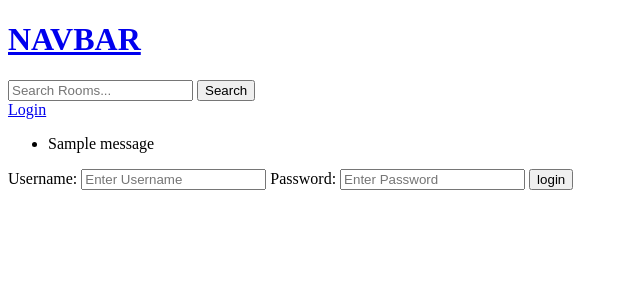
After one commit to d33pc/discord, a Django app: page /login/ in a window 1280 px wide. The commit adds this page. Shown: the top 300 px of the page, without its empty margins (0-640 px from the left). Run offline with Django 3.2, Linux system fonts and the light colour scheme; one stand-in notice (Sample message) is shown.

Commit message:
login logout added

```diff
--- a/base/templates/base/delete.html
+++ b/base/templates/base/delete.html
@@ -1,4 +1,4 @@
-{% extends 'base/main.html' %}
+{% extends 'main.html' %}
 
 {% block content %}
 
--- a/base/templates/base/home.html
+++ b/base/templates/base/home.html
@@ -1,4 +1,4 @@
-{% extends 'base/main.html' %}
+{% extends 'main.html' %}
 
 {% block content %}
 
@@ -30,8 +30,10 @@
             <div>
                 {% for room in rooms %}
                     <div>
+                        {% if request.user == room.host%}
                         <a href="{% url 'update-room' room.id %}">Edit</a>
                         <a href="{% url 'delete-room' room.id %}">Delete</a>
+                        {% endif %}
                         <span>@{{room.host.username}}</span>
                         <h3>{{room.id}} -- <a href="{% url 'room' room.id %}">{{room.name}}</a></h3>
                         <h5>{{room.topic.name}}</h5>
--- /dev/null
+++ b/base/templates/base/login_register.html
@@ -0,0 +1,18 @@
+{% extends 'main.html' %}
+
+{% block content %}
+
+<div>
+    <form method="POST" action="">
+        {% csrf_token %}
+
+        <label>Username:</label>
+        <input type="text" name="username" placeholder="Enter Username" />
+        <label>Password:</label>
+        <input type="password" name="password" placeholder="Enter Password" />
+
+        <input type="submit" value="login" />
+    </form>
+</div>
+
+{% endblock %}
--- a/base/templates/base/room.html
+++ b/base/templates/base/room.html
@@ -1,4 +1,4 @@
-{% extends 'base/main.html' %}
+{% extends 'main.html' %}
 
 {% block content %}
     <h1>{{ room.name }}</h1>
--- a/base/templates/base/room_form.html
+++ b/base/templates/base/room_form.html
@@ -1,4 +1,4 @@
-{% extends 'base/home.html' %}
+{% extends 'main.html' %}
 
 {% block content %}
 
--- a/base/urls.py
+++ b/base/urls.py
@@ -6,5 +6,7 @@ urlpatterns = [
     path('room/<str:pk>', views.room, name="room"),
     path('create-room/', views.createRoom, name="create-room"),
     path('update-room<str:pk>/', views.updateRoom, name="update-room"),
-    path('delete-room/<str:pk>', views.deleteRoom, name="delete-room")
+    path('delete-room/<str:pk>', views.deleteRoom, name="delete-room"),
+    path('login/', views.loginPage, name="login"),
+    path('logout/', views.logoutUser, name="logout")
 ]
--- a/base/views.py
+++ b/base/views.py
@@ -1,8 +1,37 @@
 from django.shortcuts import render, redirect
+from django.http import HttpResponse
+from django.contrib import messages
+from django.contrib.auth.decorators import login_required
 from django.db.models import Q
-from .models import Room, Topic, Message
+from django.contrib.auth.models import User
+from django.contrib.auth import authenticate, login, logout
+from .models import Room, Topic
 from .forms import RoomForm
 # Create your views here.
+
+def loginPage(request):
+    if request.method == 'POST':
+        username = request.POST.get('username')
+        password = request.POST.get('password')
+        try:
+            user = User.objects.get(username=username)
+        except:
+            messages.error(request, 'User does not exist')
+
+        user = authenticate(request, username=username, password=password)
+
+        if user is not None:
+            login(request, user)
+            return redirect('home')
+        else:
+            messages.error(request, 'Username or Password does not match')
+    context = {}
+    return render(request, 'base/login_register.html', context)
+
+@login_required(login_url='login')
+def logoutUser(request):
+    logout(request)
+    return redirect('home')
 
 def home(request):
     q = request.GET.get('q') if request.GET.get('q') != None else ''
@@ -21,6 +50,7 @@ def room(request, pk):
     context = {'room': room}
     return render(request, 'base/room.html', context)
 
+@login_required(login_url='login')
 def createRoom(request):
     if request.method == 'POST':
         form = RoomForm(request.POST)
@@ -32,8 +62,13 @@ def createRoom(request):
     context = {'form': form}
     return render(request, 'base/room_form.html', context)
 
+@login_required(login_url='login')
 def updateRoom(request, pk):
     room = Room.objects.get(id=pk)
+
+    if request.user != room.host:
+        return HttpResponse('You are not allowed to edit this room!!')
+
     form = RoomForm(instance=room)
     if request.method == 'POST':
         form = RoomForm(request.POST, instance=room)
@@ -44,8 +79,13 @@ def updateRoom(request, pk):
     context = {'form': form}
     return render(request, 'base/room_form.html', context)
 
+@login_required(login_url='login')
 def deleteRoom(request, pk):
     room = Room.objects.get(id=pk)
+
+    if request.user != room.host:
+        return HttpResponse('You are not allowed to delete this room!!')
+
     if request.method == 'POST':
         room.delete()
         return redirect('home')
--- a/base/templates/base/main.html
+++ b/templates/main.html
@@ -7,9 +7,10 @@
     <title>discord</title>
 </head>
 
-{% include 'base/navbar.html' %}
+<body>
 
-<body>
+    {% include 'navbar.html' %}
+    {% include 'messages.html' %}
 
     {% block content %}
     {% endblock %}
--- /dev/null
+++ b/templates/messages.html
@@ -0,0 +1,7 @@
+{% if messages %}
+<ul class="messages">
+    {% for message in messages %}
+    <li>{{ message }}</li>
+    {% endfor %}
+</ul>
+{% endif %}
--- a/base/templates/base/navbar.html
+++ b/templates/navbar.html
@@ -7,3 +7,9 @@
     <button>Search</button>
   </div>
 </form>
+
+{% if request.user.is_authenticated %}
+<a href="{% url 'logout' %}">Logout</a>
+{% else %}
+<a href="{% url 'login' %}">Login</a>
+{% endif %}
```
Also changed, not shown: db.sqlite3.
